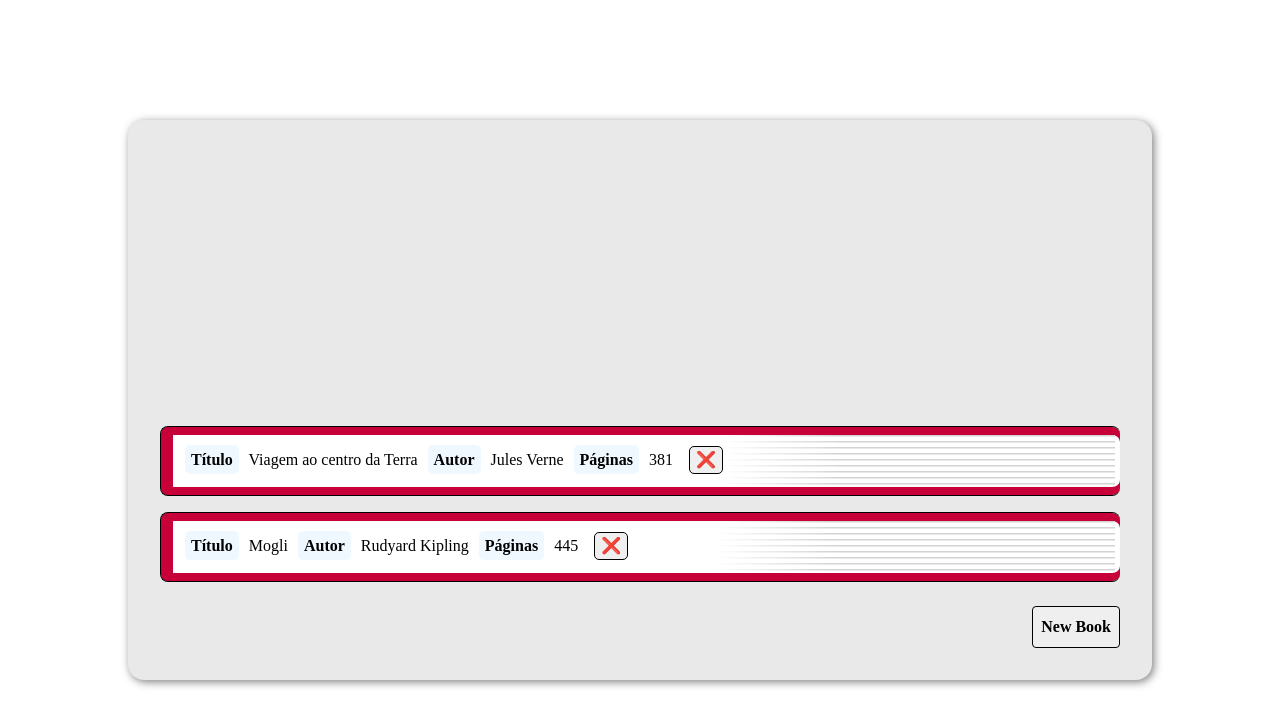
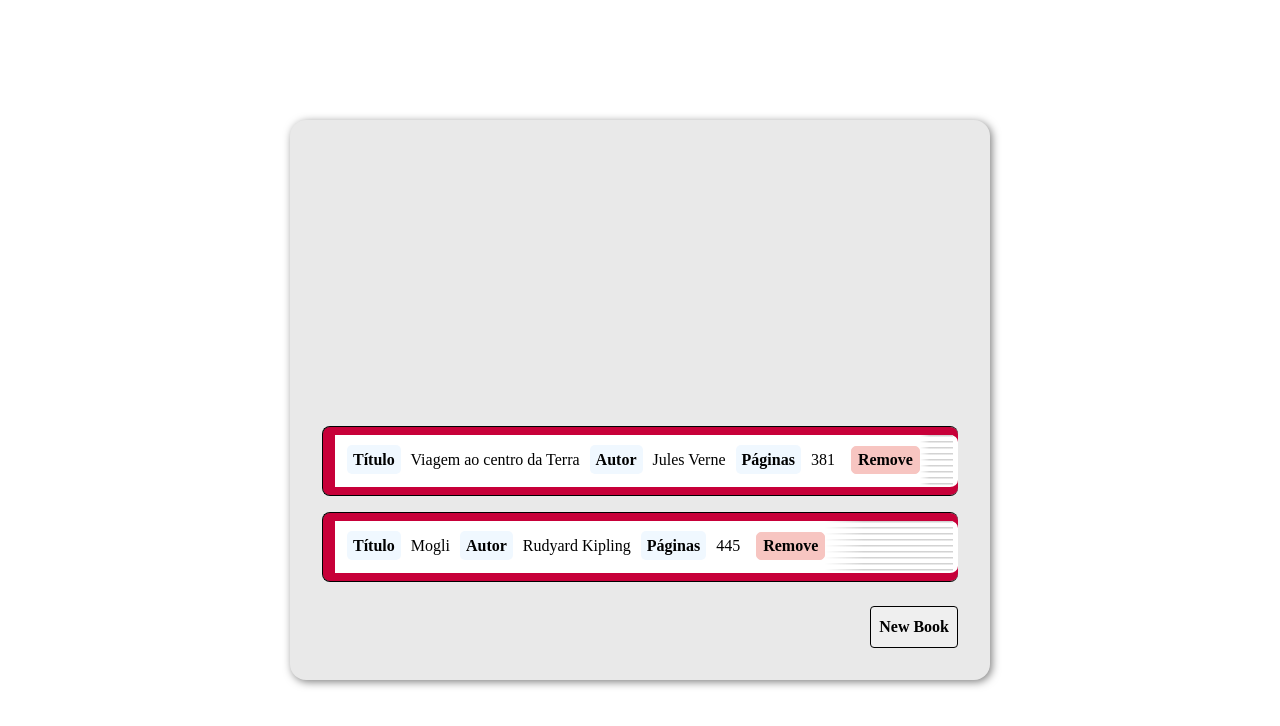
Before and after one commit to edrassimoes/odin-library, a plain HTML site: page index.html in a window 1280 px wide. Drawn offline with Linux system fonts and the light colour scheme.

Commit message:
update remove-button style

```diff
--- a/index.html
+++ b/index.html
@@ -36,7 +36,7 @@
                     <strong>Título</strong> Mogli
                     <strong>Autor</strong> Rudyard Kipling
                     <strong>Páginas</strong> 445
-                    <input class="remove-book" type="button" value="❌">
+                    <input class="remove-book" type="button" value="Remove">
                 </p>
                 <div class="background-lines"></div>
             </div>
@@ -45,7 +45,7 @@
                     <strong>Título</strong> Viagem ao centro da Terra
                     <strong>Autor</strong> Jules Verne
                     <strong>Páginas</strong> 381
-                    <input class="remove-book" type="button" value="❌">
+                    <input class="remove-book" type="button" value="Remove">
                 </p>
                 <div class="background-lines"></div>
             </div>
--- a/style.css
+++ b/style.css
@@ -30,6 +30,7 @@ form {
     align-items: center;
     justify-content: center;
     height: 100vh;
+    padding: 0 20% 0 20%;
 }
 
 .container {
@@ -79,14 +80,16 @@ strong {
 }
 
 .remove-book {
-    border: 1px solid black;
+    background-color: #f7c5c1;
+    border: 1px solid #f7c5c1;
     border-radius: 5px;
     margin-left: 12px;
+    font-weight: bold;
 }
 
 .remove-book:hover {
     cursor: pointer;
-    border: 1px solid red;
+    border: 1px solid black;
 }
 
 .background-lines {
```
